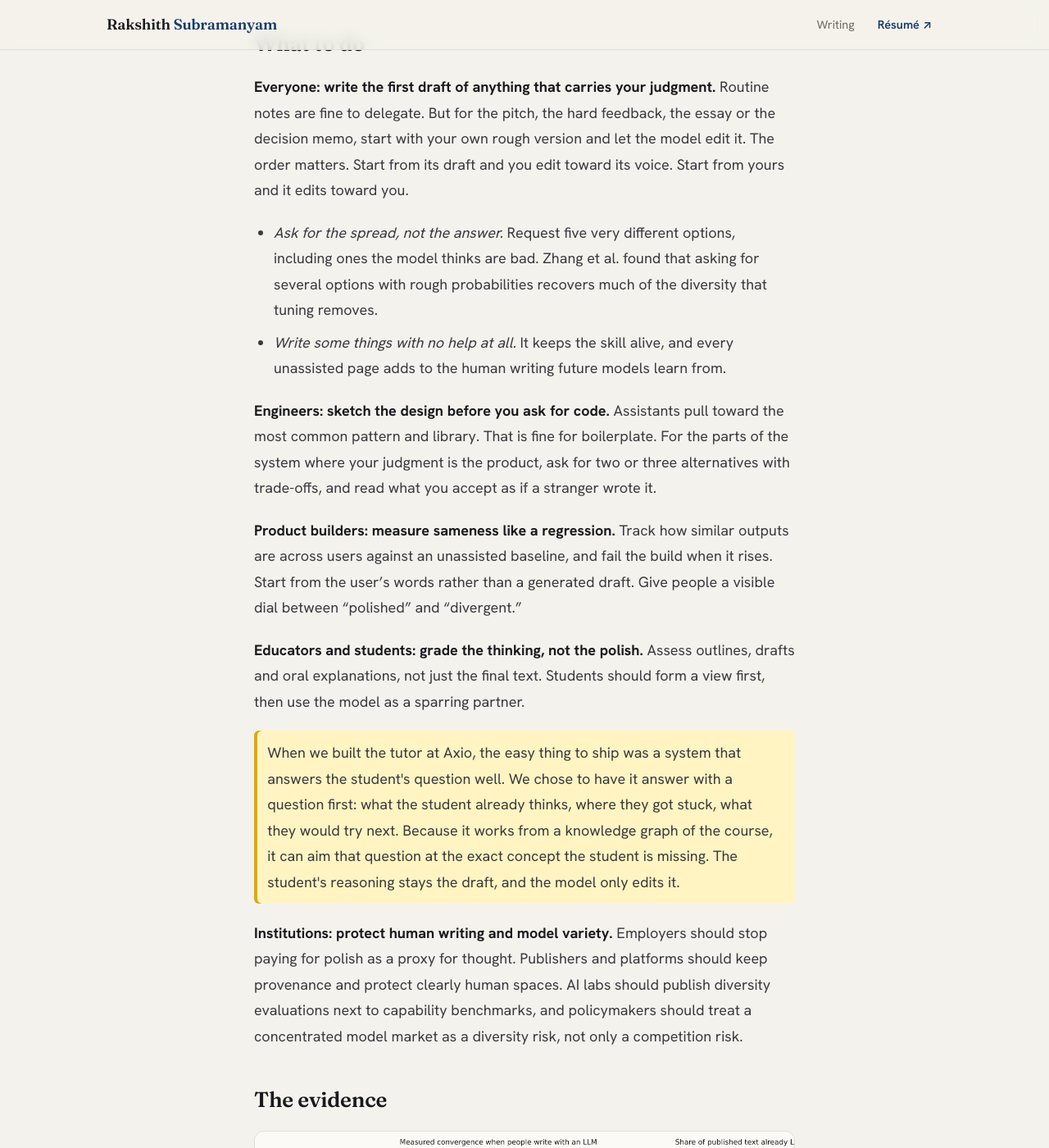
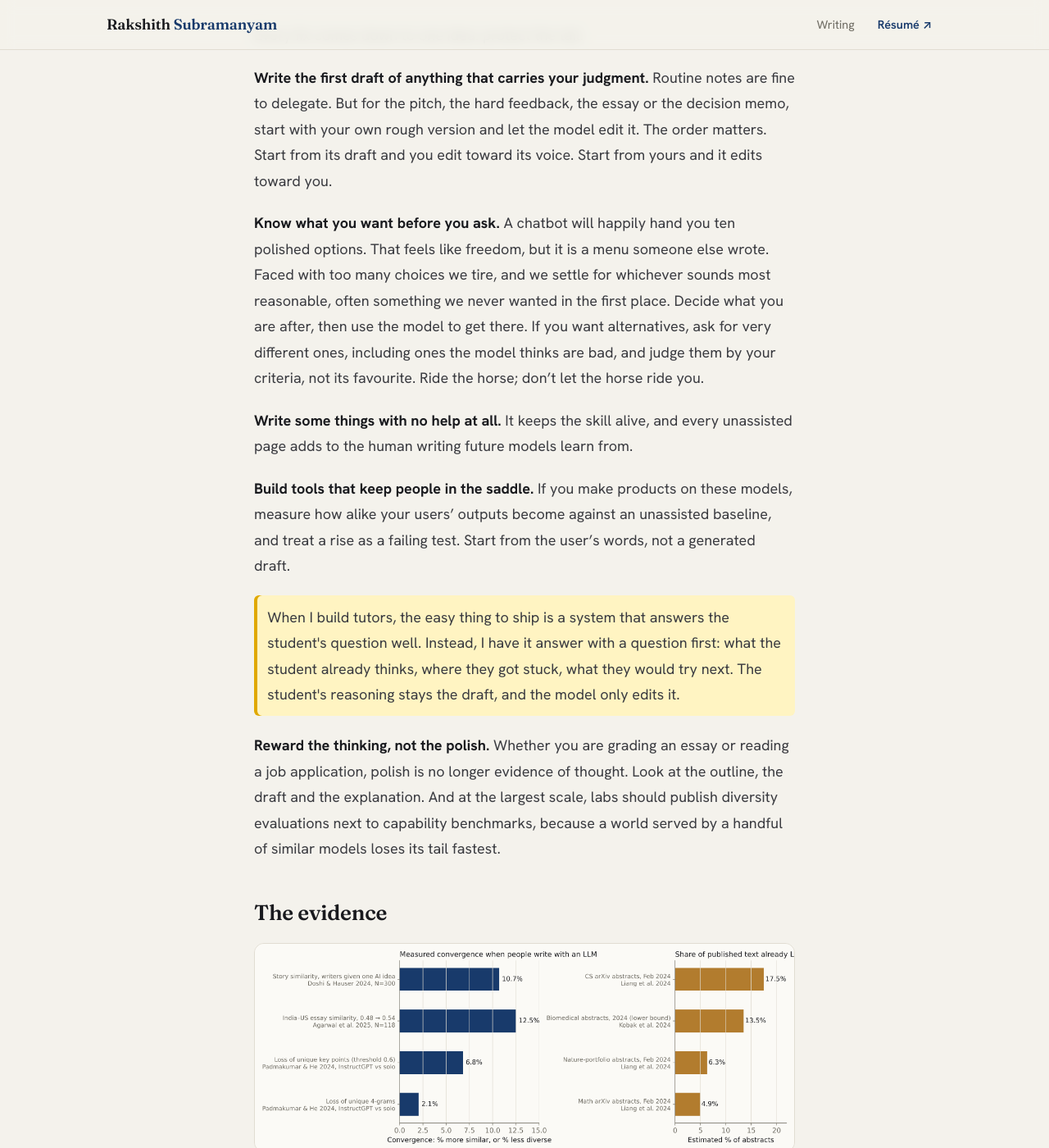
Before and after one commit to Rakshith-2905/portfolio, a Jekyll site: the page built from drafts/2fc3307e2f/index.md, in a window 1280 px wide and 1400 px high, scrolled down 1638 px. Shown: the whole window at 82% size. Built offline with Jekyll 4.4.1, drawn with Linux system fonts in a browser that asks for light colours; some of the changed text lies outside the part shown.

Commit message:
Draft op-ed: advice built around the tail, generic tutor example
Co-Authored-By: Claude Opus 5.5 <noreply@anthropic.com>

```diff
--- a/drafts/2fc3307e2f/index.md
+++ b/drafts/2fc3307e2f/index.md
@@ -27,26 +27,25 @@ Here is the twist: **people pick 7 too.** In a classic 1976 study, 28% of people
 
 That is harmless for a number. It is not harmless when the request is a cover letter, a product spec or an argument about social media, and the same pull applies.
 
-<p class="draft-anecdote">I noticed it first at work. At Axio I spend a lot of time with faculty, and a version of the same remark kept coming up: student writing had started to sound alike. Not wrong, not copied, just the same polished structure and the same safe conclusion. It took me back to my PhD, which I spent studying how vision models break when real-world data drifts away from what they were trained on. The failures always lived in the tail, in the rare cases the data barely covered. This felt like the same experiment run in reverse. This time it was not the model losing the tail. It was us.</p>
+<p class="draft-anecdote">I spent my PhD studying how vision models break when real-world data drifts away from what they were trained on. The failures always lived in the tail, in the rare cases the training data barely covered. That is where the models went wrong, and it is also where the interesting problems were. Watching chatbots converge on 7 feels like the same experiment run in reverse. This time it is not the model losing the tail. It is us.</p>
 
 The fixes are simple, so here they are first. The evidence and the mechanics follow for anyone who wants them.
 
 ## What to do
 
-**Everyone: write the first draft of anything that carries your judgment.** Routine notes are fine to delegate. But for the pitch, the hard feedback, the essay or the decision memo, start with your own rough version and let the model edit it. The order matters. Start from its draft and you edit toward its voice. Start from yours and it edits toward you.
+Every fix comes down to one idea: protect the tail.
 
-- *Ask for the spread, not the answer.* Request five very different options, including ones the model thinks are bad. Zhang et al. found that asking for several options with rough probabilities recovers much of the diversity that tuning removes.
-- *Write some things with no help at all.* It keeps the skill alive, and every unassisted page adds to the human writing future models learn from.
+**Write the first draft of anything that carries your judgment.** Routine notes are fine to delegate. But for the pitch, the hard feedback, the essay or the decision memo, start with your own rough version and let the model edit it. The order matters. Start from its draft and you edit toward its voice. Start from yours and it edits toward you.
 
-**Engineers: sketch the design before you ask for code.** Assistants pull toward the most common pattern and library. That is fine for boilerplate. For the parts of the system where your judgment is the product, ask for two or three alternatives with trade-offs, and read what you accept as if a stranger wrote it.
+**Know what you want before you ask.** A chatbot will happily hand you ten polished options. That feels like freedom, but it is a menu someone else wrote. Faced with too many choices we tire, and we settle for whichever sounds most reasonable, often something we never wanted in the first place. Decide what you are after, then use the model to get there. If you want alternatives, ask for very different ones, including ones the model thinks are bad, and judge them by your criteria, not its favourite. Ride the horse; don't let the horse ride you.
 
-**Product builders: measure sameness like a regression.** Track how similar outputs are across users against an unassisted baseline, and fail the build when it rises. Start from the user's words rather than a generated draft. Give people a visible dial between "polished" and "divergent."
+**Write some things with no help at all.** It keeps the skill alive, and every unassisted page adds to the human writing future models learn from.
 
-**Educators and students: grade the thinking, not the polish.** Assess outlines, drafts and oral explanations, not just the final text. Students should form a view first, then use the model as a sparring partner.
+**Build tools that keep people in the saddle.** If you make products on these models, measure how alike your users' outputs become against an unassisted baseline, and treat a rise as a failing test. Start from the user's words, not a generated draft.
 
-<p class="draft-anecdote">When we built the tutor at Axio, the easy thing to ship was a system that answers the student's question well. We chose to have it answer with a question first: what the student already thinks, where they got stuck, what they would try next. Because it works from a knowledge graph of the course, it can aim that question at the exact concept the student is missing. The student's reasoning stays the draft, and the model only edits it.</p>
+<p class="draft-anecdote">When I build tutors, the easy thing to ship is a system that answers the student's question well. Instead, I have it answer with a question first: what the student already thinks, where they got stuck, what they would try next. The student's reasoning stays the draft, and the model only edits it.</p>
 
-**Institutions: protect human writing and model variety.** Employers should stop paying for polish as a proxy for thought. Publishers and platforms should keep provenance and protect clearly human spaces. AI labs should publish diversity evaluations next to capability benchmarks, and policymakers should treat a concentrated model market as a diversity risk, not only a competition risk.
+**Reward the thinking, not the polish.** Whether you are grading an essay or reading a job application, polish is no longer evidence of thought. Look at the outline, the draft and the explanation. And at the largest scale, labs should publish diversity evaluations next to capability benchmarks, because a world served by a handful of similar models loses its tail fastest.
 
 ## The evidence
 
@@ -75,7 +74,7 @@ Emails converge first because they are the most delegated. Arguments follow, bec
 
 ## Pick 4
 
-This is not an argument against LLMs. I use them every day, and my company builds AI tutors. The weakest writers gain the most from them, and that matters. Modernist architecture had real virtues too. The failure was letting the default become the only option, until every new downtown was the same glass towers.
+This is not an argument against LLMs. I use them every day, and I build AI tutors. The weakest writers gain the most from them, and that matters. Modernist architecture had real virtues too. The failure was letting the default become the only option, until every new downtown was the same glass towers.
 
 Seven is not a bad answer. It is the most human answer, made more human than any human. A world of 7s is not wrong in any single case. It is just a world where nobody picks 4 and the scarecrow joke is the only joke. Progress lives in the tail: the improbable sentence, the minority view, the person who framed the problem differently. Used carelessly, these tools remove that tail first. Used deliberately, they give everyone the fluency to build something of their own. Pick 4 sometimes.
 
```
